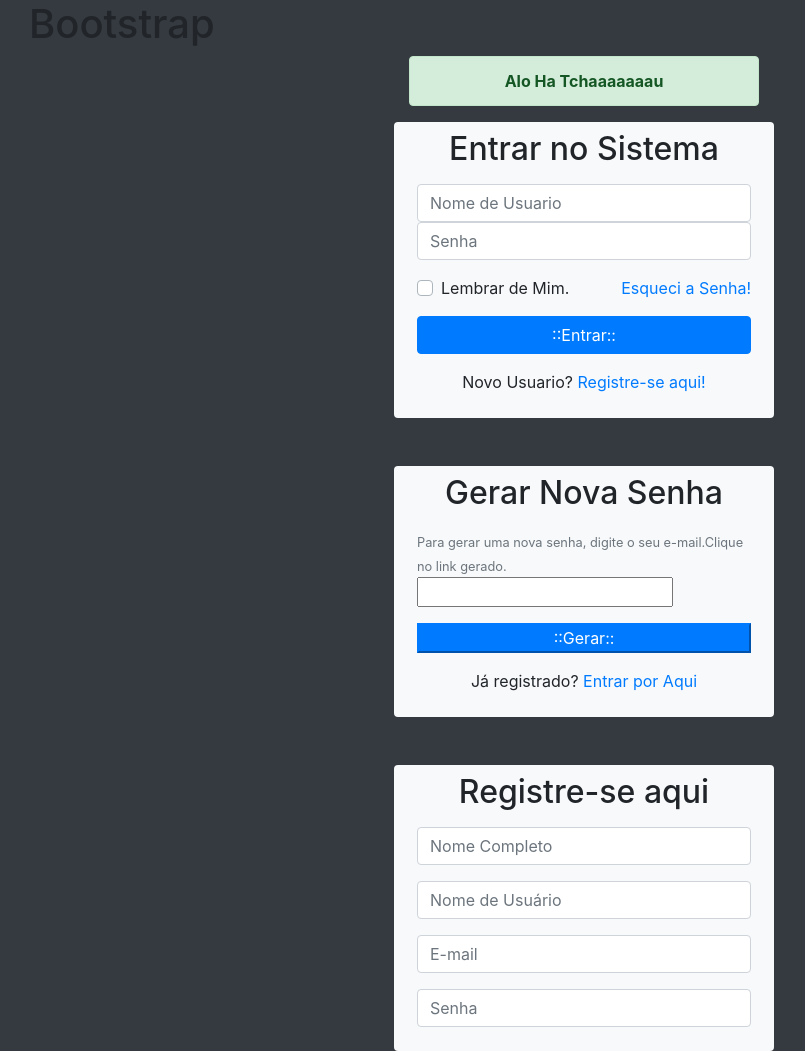
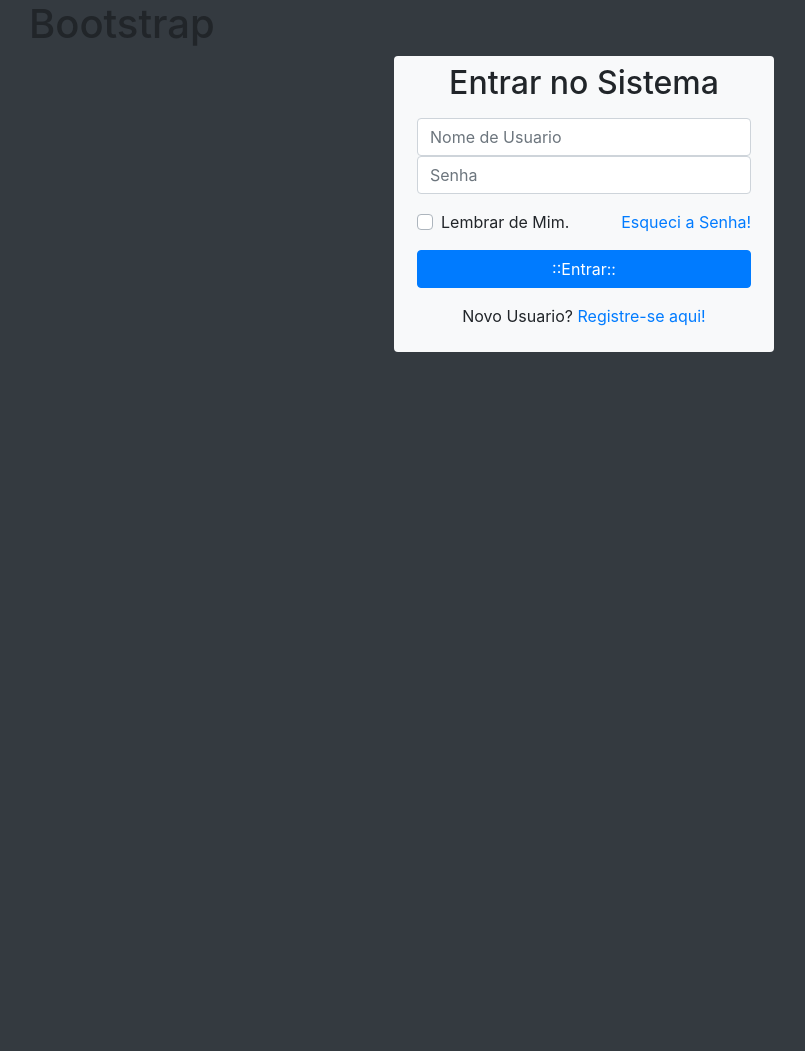
Before and after one commit to arthurwestphal/login, a PHP site: page / in a window 1280 px wide. Shown: the whole page, without its empty margins (56-861 px from the left). After the commit the page ends 352 px from the top, so only its background shows below. Run offline with PHP 8.4, Linux system fonts and the light colour scheme.

Commit message:
Formulario de cadastro pronto novo usuario
Close #3

```diff
--- a/index.php
+++ b/index.php
@@ -10,7 +10,12 @@
     <!-- Bootstrap CSS -->
     <link rel="stylesheet" href="https://stackpath.bootstrapcdn.com/bootstrap/4.3.1/css/bootstrap.min.css" integrity="sha384-ggOyR0iXCbMQv3Xipma34MD+dH/1fQ784/j6cY/iJTQUOhcWr7x9JvoRxT2MZw1T" crossorigin="anonymous">
 
-    <title></title>
+    <title>Sistema de Login</title>
+    <style>
+        #alerta, #caixaSenha, #caixaRegistro{
+        display: none;
+        }
+    </style>
 </head>
 
 <body class="bg-dark">
@@ -54,7 +59,7 @@
                         <input type="submit" value="::Entrar::" name="btnEntrar" class="btn btn-primary btn-block">
                     </div>
                     <div class="form-group">
-                        <p class="text-center"> Novo Usuario? <a href="#" id="btnRegistrar">
+                        <p class="text-center"> Novo Usuario? <a href="#" id="btnRegistrarNovo0">
                                 Registre-se aqui!
                             </a>
                         </p>
@@ -68,7 +73,7 @@
 
         <!-- Formulario de Recuperação de senha -->
         <section class="row mt-5">
-            <div class="col-lg-4 offset-lg-4 bg-light rounded" id="caixaLogin">
+            <div class="col-lg-4 offset-lg-4 bg-light rounded" id="caixaSenha">
                 <h2 class="text-center mt-2">
                     Gerar Nova Senha
                 </h2>
@@ -80,7 +85,7 @@
                         </small>
                     </div>
                     <div class="form-group">
-                        <input type="email" name="emailGerarSenha" id="emailGerarSenha" class="from-control" placehooder="E-mail de recuperação de senha">
+                        <input type="email" name="emailGerarSenha" id="emailGerarSenha" class="form-control" placeholder="E-mail de recuperação de senha">
                     </div>
 
                     <div class="form-group">
@@ -89,7 +94,7 @@
 
                     <div class="form-group">
                         <p class="text-center">
-                            Já registrado? <a href="#"" id="btnJaRegistrado">
+                            Já registrado? <a href="#"" id=" btnJaRegistrado">
                                 Entrar por Aqui
                             </a>
                         </p>
@@ -101,10 +106,9 @@
         </section>
         <!-- Fim da sessão de recuperação de senha -->
         <section class="row mt-5">
-            <div <i class=" col-lg-4 offset-lg-4 bg-light rounded"id="caixaRegistro">
+            <div <i class=" col-lg-4 offset-lg-4 bg-light rounded" id="caixaRegistro">
                 <h2 class="text-center mt-2">Registre-se aqui</h2>
-            <form action="#" method="post" class="p-2"
-            id="formRegistro">
+                <form action="#" method="post" class="p-2" id="formRegistro">
                     <div class="form-group">
                         <input type="text" name="nomeCompleto" id="nomeCompleto" class="form-control place" placeholder="Nome Completo">
                     </div>
@@ -115,7 +119,27 @@
                         <input type="email" name="emailUsuario" id="emailUsuario" class="form-control" placeholder="E-mail">
                     </div>
                     <div class="form-group">
-                <input type="password" name="senhaUsuario" id="senhaUsuario"class="form-control" placeholder="Senha">
+                        <input type="password" name="senhaUsuario" id="senhaUsuario" class="form-control" placeholder="Senha">
+                    </div>
+                    <div class="form-group">
+                        <input type="password" name="senhaUsuarioConfirmar" id="senhaUsuarioConfirmar" class="form-control" placeholder="Confrimar Senha">
+                    </div>
+                    <div class="form-group">
+                        <div class="custom-control custom-checkbox">
+                            <input type="checkbox" name="concordar" id="concordar" class="custom-control-input">
+                            <label for="concordar" class="custom-control-label">
+                                Eu concordo com <a href="#"> termos e condições.</label>
+                        </div>
+                    </div>
+                    <div class="form-group">
+                        <input type="submit" value="::Registrar::" name="btnRegistrar" id="btnRegistrar" class="btn btn-primary btn-block">
+                    </div>
+                    <div class="form-group">
+                        <p class="text-center">
+                            Já registrado? <a href="#"" id=" btnJaRegistrado2">
+                                Entrar por Aqui
+                            </a>
+                        </p>
                     </div>
                 </form>
             </div>
```
Lines whose indentation alone changed are shown as unchanged.
